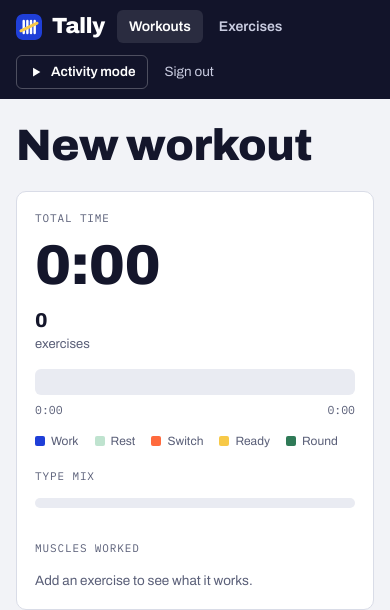
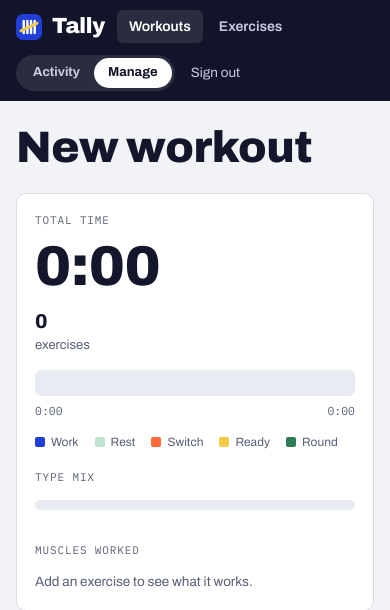
Before and after one commit to hugorodgerbrown/tally, a Django app: page /workouts/new/ in a window 390 px wide. Shown: the top 610 px of the page. Run offline with Django 5.2, Linux system fonts and the light colour scheme; the visitor is signed in with stand-in values (Sample User, id 1); data comes from the database, SQL or seed files in the repository; data that the repository does not hold is empty.

Commit message:
Add an Activity / Manage mode switch to both modes
The phone's home screen and the desktop top bar share a two-way switch.
Manage is disabled on the phone while offline, since the planner needs
the server. The PWA also reloads itself when a new version activates,
unless a workout is on screen.

Co-Authored-By: Claude Opus 5.5 (1M context) <noreply@anthropic.com>

```diff
--- a/activity/static/activity/app.css
+++ b/activity/static/activity/app.css
@@ -116,6 +116,12 @@ a { color: inherit; }
 .backlink { display: inline-flex; align-items: center; gap: 1cqw; font-size: 3.8cqw; font-weight: 600; text-decoration: none; opacity: .7; align-self: flex-start; }
 .backlink svg { width: 4.6cqw; height: 4.6cqw; }
 
+.hrow { display: flex; align-items: center; justify-content: space-between; gap: 4cqw; }
+.modes { display: inline-flex; padding: .8cqw; border-radius: 99px; background: rgba(255, 255, 255, .08); font-size: 3.4cqw; font-weight: 700; }
+.modes > * { padding: 1.4cqw 3.6cqw; border-radius: 99px; text-decoration: none; color: inherit; opacity: .7; }
+.modes [aria-current] { background: var(--done-ink); color: var(--done); opacity: 1; }
+.modes .mode-off { opacity: .3; }
+.modes a:focus-visible { outline: .6cqw solid var(--done-hi); outline-offset: .4cqw; }
 .wlist { list-style: none; margin: 0; padding: 0; display: flex; flex-direction: column; gap: 3cqw; }
 .wlist a { display: grid; grid-template-columns: 1fr auto; gap: 1cqw 3cqw; padding: 4.4cqw 5cqw; border-radius: 4cqw; background: rgba(255, 255, 255, .07); text-decoration: none; }
 .wlist a:active { background: rgba(255, 255, 255, .14); }
--- a/planner/templates/planner/base.html
+++ b/planner/templates/planner/base.html
@@ -23,7 +23,7 @@
       <a href="{% url 'planner:exercises' %}"{% if nav == "exercises" %} aria-current="page"{% endif %}>Exercises</a>
     </nav>
     <span class="spacer"></span>
-    <a class="run" href="{% url 'activity:app' %}"><svg viewBox="0 0 24 24" aria-hidden="true"><path d="M7 4.5v15l12.5-7.5z" fill="currentColor"/></svg>Activity mode</a>
+    <nav class="modes" aria-label="Mode"><a href="{% url 'activity:app' %}">Activity</a><span aria-current="page">Manage</span></nav>
     <form method="post" action="{% url 'logout' %}">{% csrf_token %}<button class="signout" type="submit">Sign out</button></form>
   </header>
   <main class="page">
--- a/static/ui/ui.css
+++ b/static/ui/ui.css
@@ -19,8 +19,11 @@ p { margin: 0; }
 .nav a:hover { color: #FFFFFF; }
 .nav a[aria-current="page"] { background: rgba(255, 255, 255, .1); color: #FFFFFF; }
 .topbar .spacer { flex: 1; }
-.topbar .run { color: #FFFFFF; font-size: 13.5px; font-weight: 600; text-decoration: none; display: inline-flex; gap: 8px; align-items: center; border: 1px solid rgba(255, 255, 255, .25); border-radius: var(--r-control); padding: 6px 12px; }
-.topbar .run svg { width: 14px; height: 14px; }
+/* Mode switch: the same control appears on the phone's home screen. */
+.modes { display: inline-flex; padding: 3px; border-radius: 99px; background: rgba(255, 255, 255, .1); font-size: 13px; font-weight: 700; }
+.modes > * { padding: 5px 14px; border-radius: 99px; text-decoration: none; color: #C9CCE0; }
+.modes a:hover { color: #FFFFFF; }
+.modes [aria-current] { background: #FFFFFF; color: var(--night); }
 .topbar form { margin: 0; }
 .topbar .signout { background: none; border: 0; color: #C9CCE0; font: inherit; font-size: 13.5px; cursor: pointer; padding: 6px 4px; }
 .topbar .signout:hover { color: #FFFFFF; }
```
Also changed, not shown: activity/static/activity/app.js (+19 -3 lines).
